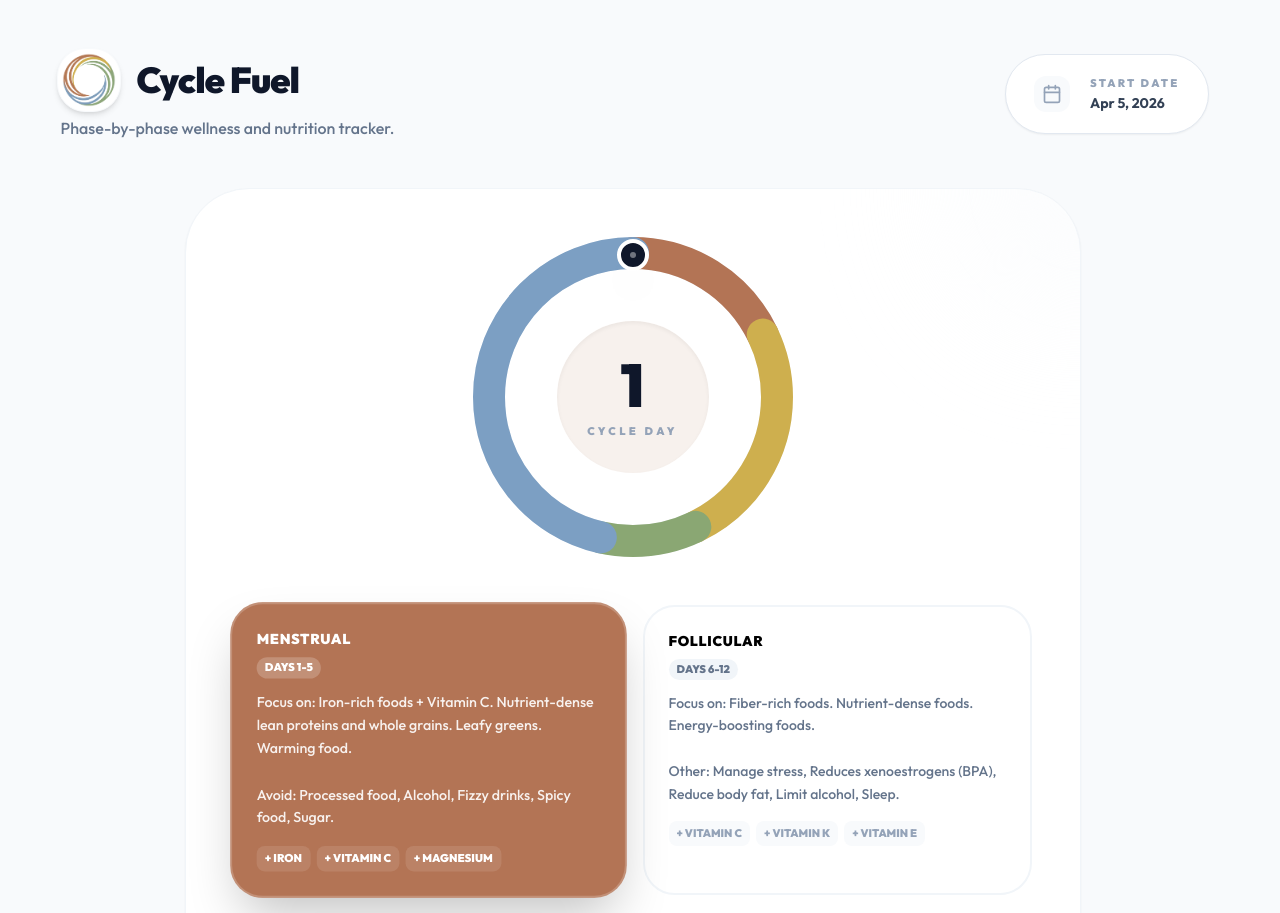
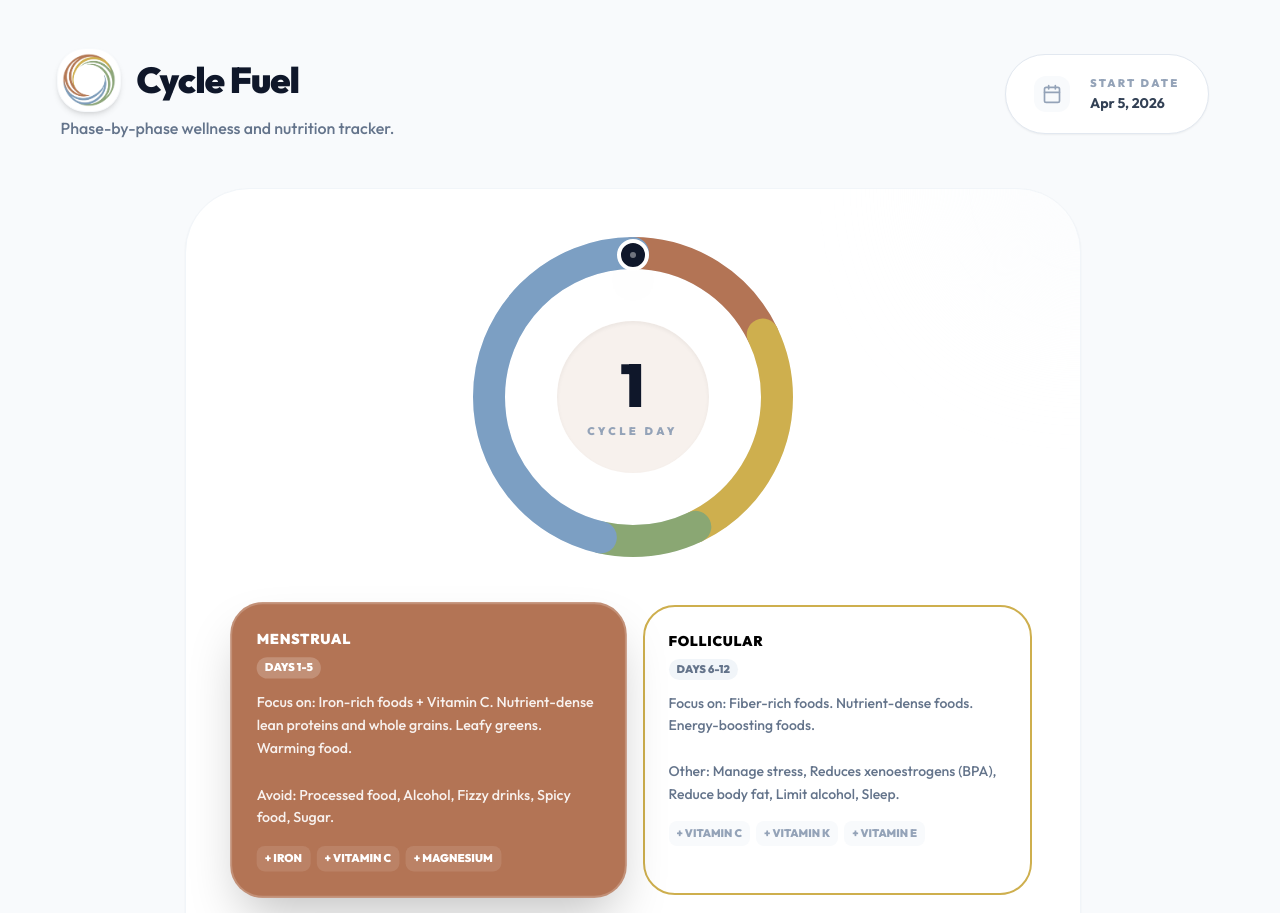
Before and after one commit to janosgyerik/cyclefuel, a React (Vite) app: page / in a window 1280 px wide. Shown: the top 913 px of the page. Built offline with nearby package versions, Linux system fonts and the light colour scheme.

Commit message:
Add the small cards matching border color

```diff
--- a/src/App.tsx
+++ b/src/App.tsx
@@ -70,10 +70,10 @@ const App: React.FC = () => {
 
   const cycleData = useMemo(() => {
     const visualData: Record<string, any> = {
-      menstrual: { days: [1, 5], color: "#B37455", bgClass: "bg-[#B37455]", textColor: "text-[#B37455]", lightColor: "bg-[#B37455]/10", accentColor: "border-[#B37455]/20" },
-      follicular: { days: [6, 12], color: "#CEAF4E", bgClass: "bg-[#CEAF4E]", textColor: "text-[#CEAF4E]", lightColor: "bg-[#CEAF4E]/10", accentColor: "border-[#CEAF4E]/20" },
-      ovulation: { days: [13, 15], color: "#8AA773", bgClass: "bg-[#8AA773]", textColor: "text-[#8AA773]", lightColor: "bg-[#8AA773]/10", accentColor: "border-[#8AA773]/20" },
-      luteal: { days: [16, 28], color: "#7C9FC3", bgClass: "bg-[#7C9FC3]", textColor: "text-[#7C9FC3]", lightColor: "bg-[#7C9FC3]/10", accentColor: "border-[#7C9FC3]/20" }
+      menstrual: { days: [1, 5], color: "#B37455", bgClass: "bg-[#B37455]", textColor: "text-[#B37455]", lightColor: "bg-[#B37455]/10", accentColor: "border-[#B37455]/20", borderColor: "border-[#B37455]" },
+      follicular: { days: [6, 12], color: "#CEAF4E", bgClass: "bg-[#CEAF4E]", textColor: "text-[#CEAF4E]", lightColor: "bg-[#CEAF4E]/10", accentColor: "border-[#CEAF4E]/20", borderColor: "border-[#CEAF4E]" },
+      ovulation: { days: [13, 15], color: "#8AA773", bgClass: "bg-[#8AA773]", textColor: "text-[#8AA773]", lightColor: "bg-[#8AA773]/10", accentColor: "border-[#8AA773]/20", borderColor: "border-[#8AA773]" },
+      luteal: { days: [16, 28], color: "#7C9FC3", bgClass: "bg-[#7C9FC3]", textColor: "text-[#7C9FC3]", lightColor: "bg-[#7C9FC3]/10", accentColor: "border-[#7C9FC3]/20", borderColor: "border-[#7C9FC3]" }
     };
 
     const generateSummary = (content: PhaseContent) => {
--- a/src/components/PhaseCard.tsx
+++ b/src/components/PhaseCard.tsx
@@ -3,7 +3,7 @@ import React from 'react';
 const PhaseCard: React.FC<{ phase: any; isActive: boolean; onClick: () => void }> = ({ phase, isActive, onClick }) => (
   <div
     onClick={onClick}
-    className={`p-6 rounded-[2rem] cursor-pointer transition-all duration-500 border-2 ${isActive ? `${phase.bgClass} text-white shadow-2xl scale-[1.02] border-white/20` : 'bg-white border-slate-100 hover:border-slate-200 hover:shadow-lg'
+    className={`p-6 rounded-[2rem] cursor-pointer transition-all duration-500 border-2 ${isActive ? `${phase.bgClass} text-white shadow-2xl scale-[1.02] border-white/20` : `bg-white ${phase.borderColor} hover:shadow-lg`
       }`}
   >
     <div className="mb-3">
```
